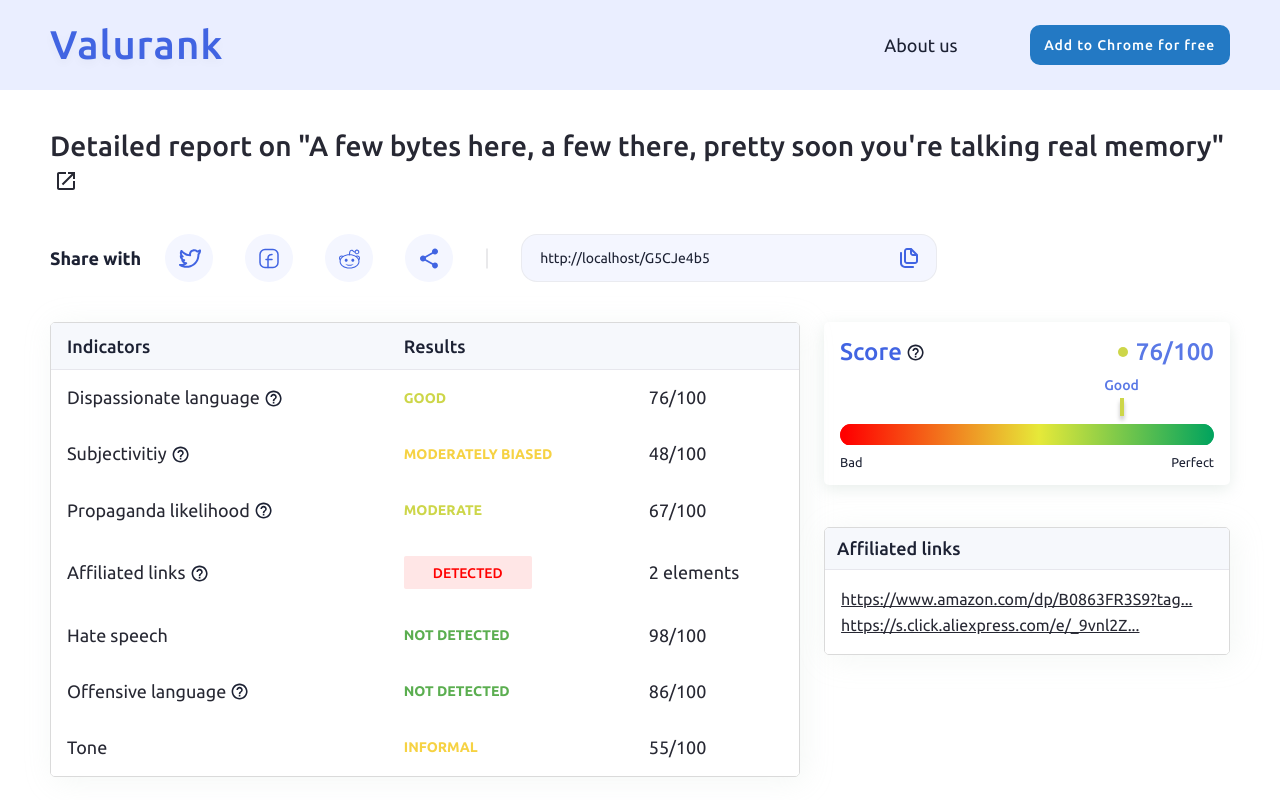
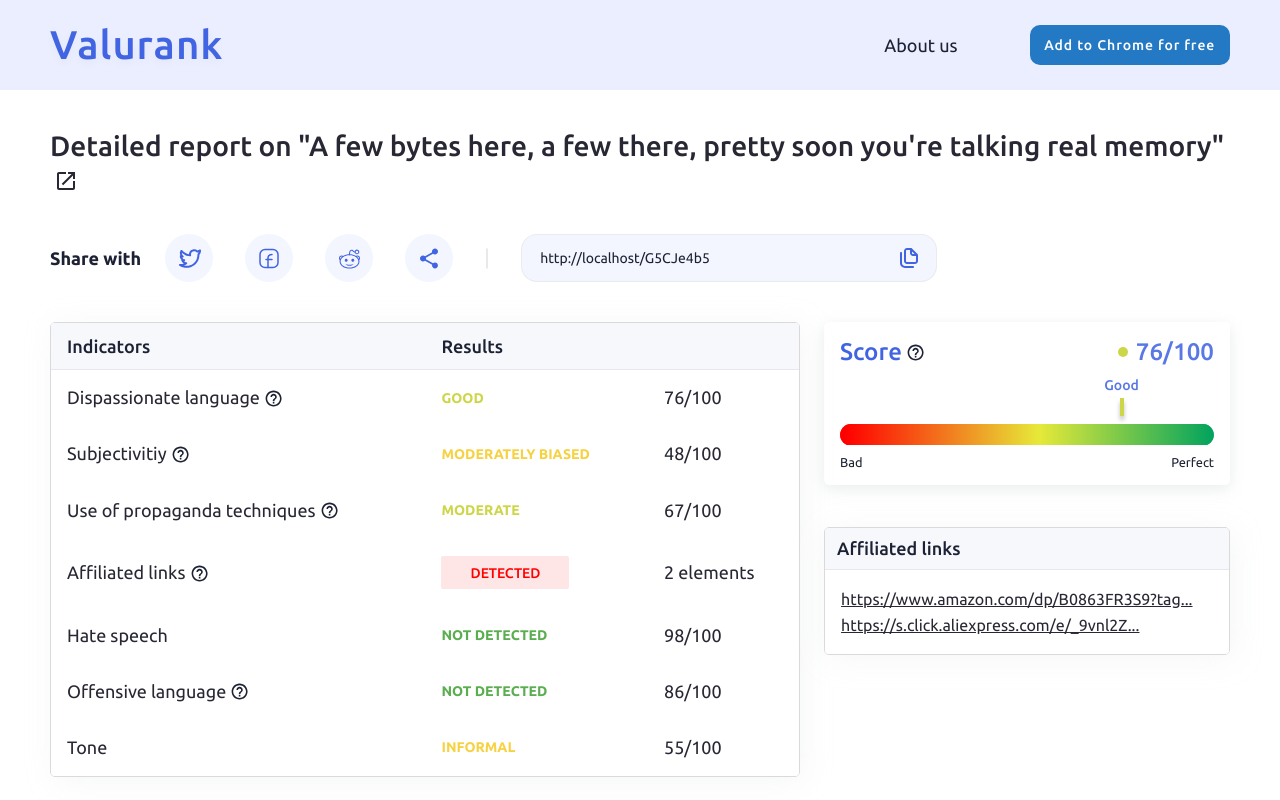
Before and after one commit to kindrakevychn/Next-report, a Next.js app: page / in a window 1280 px wide. Shown: the top 800 px of the page. Built offline with nearby package versions, Linux system fonts and the light colour scheme.

Commit message:
Change title of propagandaLikelihood indicator

```diff
--- a/pages/index.jsx
+++ b/pages/index.jsx
@@ -213,7 +213,7 @@ function Data({
                     {
                         (propagandaLikelihood != null) &&
                         <ScoreIndicator
-                            title={'Propaganda likelihood'}
+                            title={'Use of propaganda techniques'}
                             score={propagandaLikelihood.score}
                             max={100}
                             status={propagandaLikelihood.label}
```
